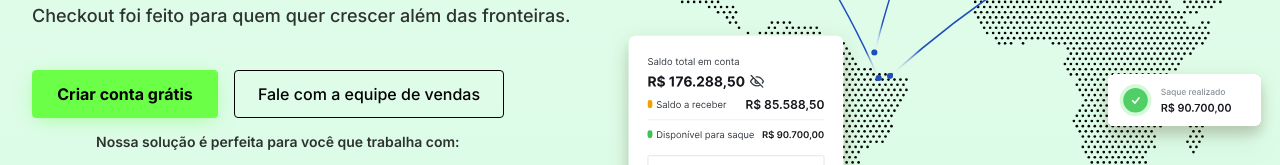
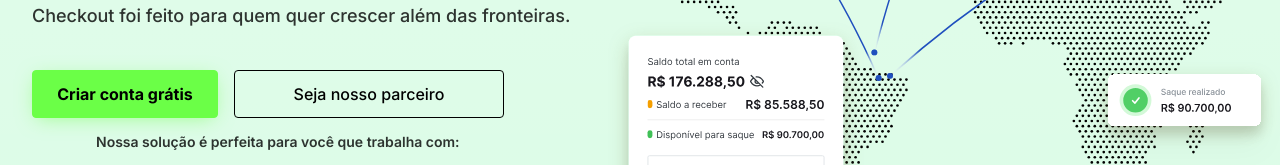
Before and after one commit to psycomunic/BEENDI, a plain HTML site: page index.html in a window 1280 px wide. Shown: the part 542-707 px from the top of the page. Drawn offline with nearby package versions, Linux system fonts and the light colour scheme.

Commit message:
Change button text to Seja nosso parceiro

```diff
--- a/index.html
+++ b/index.html
@@ -145,7 +145,7 @@
           <p class="font-medium text-base md:text-lg text-black/80 text-center md:text-left mb-10">Venda produtos digitais, físicos, assinaturas, SaaS e outros, com uma estrutura preparada para operar globalmente. O Beendi Checkout foi feito para quem quer crescer além das fronteiras.</p>
           <div class="flex gap-4 flex-col md:flex-row">
             <a class="w-full text-base text-black bg-brand-green border border-brand-green md:max-w-[186px] h-12 flex items-center justify-center rounded font-bold hover:brightness-110 transition-all duration-300 shadow-[0_4px_20px_-5px_rgba(107,255,71,0.6)]" href="https://www.beendicheckout.com/signup">Criar conta grátis</a>
-            <button class="w-full text-base text-black border border-black md:max-w-[270px] h-12 flex items-center justify-center rounded font-medium hover:bg-black/5 transition-all duration-300">Fale com a equipe de vendas</button>
+            <button class="w-full text-base text-black border border-black md:max-w-[270px] h-12 flex items-center justify-center rounded font-medium hover:bg-black/5 transition-all duration-300">Seja nosso parceiro</button>
           </div>
         </div>
 
@@ -961,7 +961,7 @@
             </div>
           </div>
 
-          <button class="font-medium h-12 px-4 text-base mt-10 w-full md:w-fit bg-black text-white border border-black hover:bg-gray-800 rounded flex items-center justify-center">Fale com a equipe de vendas</button>
+          <button class="font-medium h-12 px-4 text-base mt-10 w-full md:w-fit bg-black text-white border border-black hover:bg-gray-800 rounded flex items-center justify-center">Seja nosso parceiro</button>
         </div>
 
       </div>
```
